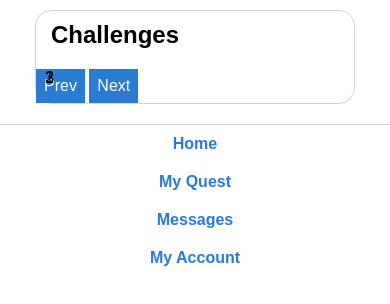
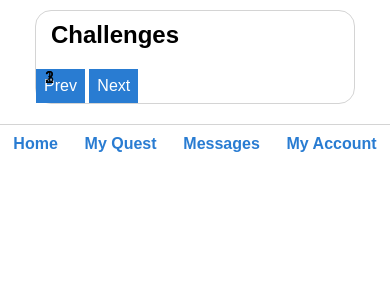
Before and after one commit to DavidAdam1323/Unity-Quest-HuddleHive, a plain HTML site: page index.html in a window 390 px wide. Shown: the part 200-504 px from the top of the page. Drawn offline with Linux system fonts and the light colour scheme.

Commit message:
Fixing Nav bar.

```diff
--- a/styles.css
+++ b/styles.css
@@ -23,7 +23,6 @@ body {
   position: relative;
   background: #7fdca9;
   width: 100%;
-  /* max-width: 390px; */
   height: 200px;
   border-bottom-left-radius: 50%;
   border-bottom-right-radius: 50%;
@@ -133,11 +132,6 @@ button.prev, button.next {
     width: 50px;
   }
 
-  .nav-links {
-    flex-direction: column;
-    align-items: center;
-  }
-
   .nav-links li {
     padding: 10px 0;
   }
```
